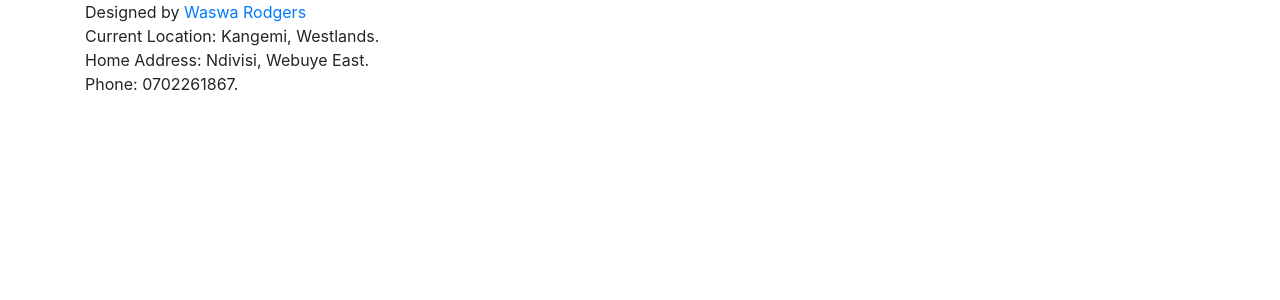
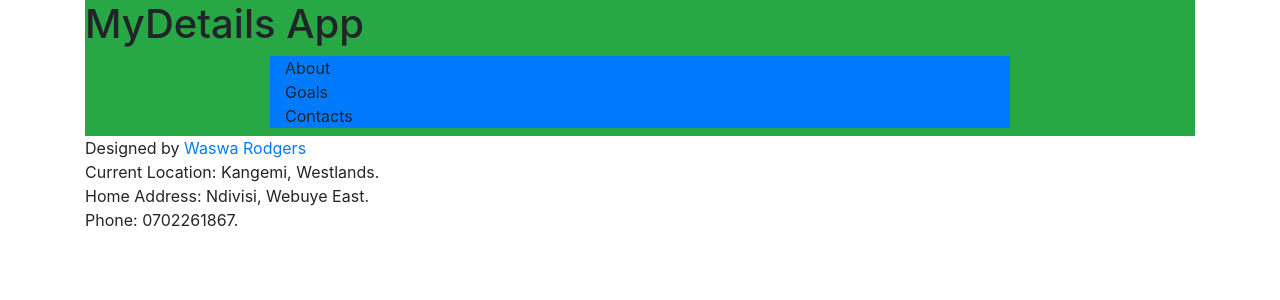
Before and after one commit to WaswaRodgers/CRUD-App-with-login, a PHP site: page / in a window 1280 px wide. Shown: the part 56-356 px from the top of the page. Run offline with PHP 8.4, Linux system fonts and the light colour scheme.

Commit message:
Started working on index.php body content

```diff
--- a/index.php
+++ b/index.php
@@ -28,6 +28,20 @@
 		    </ul>
 		  </div>
 		</nav>
+		<div class="section bg-success pb-2">
+			<h1>MyDetails App</h1>
+
+			<div class="row col-md-8 bg-primary m-auto" id="about">
+				About
+			</div>
+			<div class="row col-md-8 bg-primary m-auto" id="goals">
+				Goals
+			</div>
+			<div class="row col-md-8 bg-primary m-auto" id="contacts">
+				Contacts
+			</div>
+
+		</div>
 
 
 <?php include_once('includes/footer.php') ?>
```
